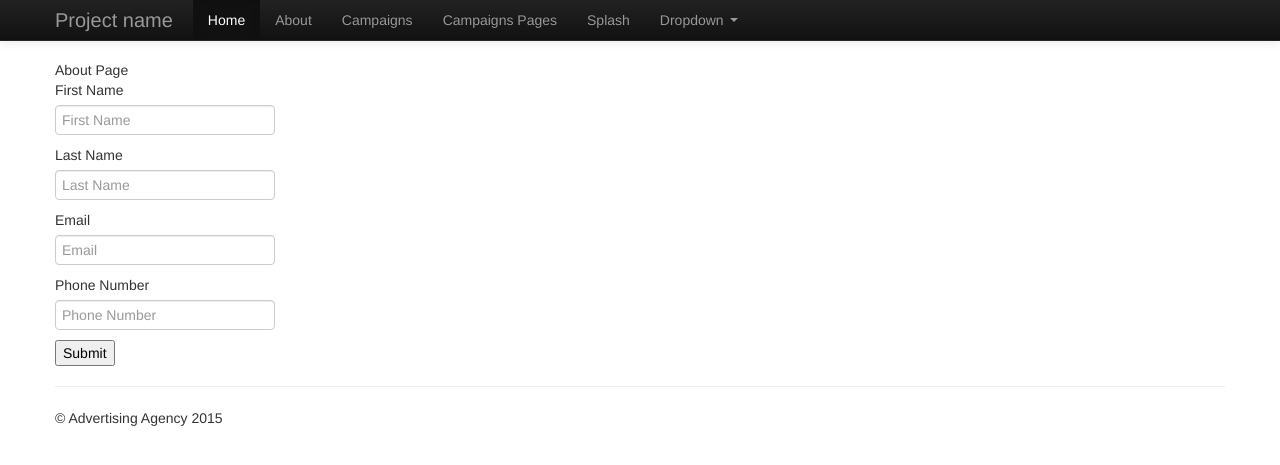
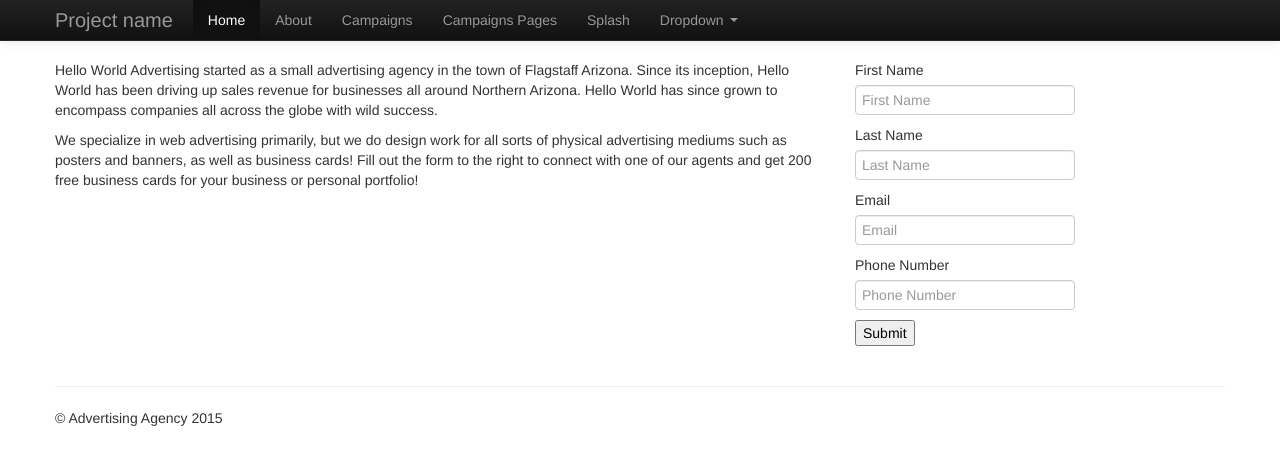
Before and after one commit to c1phr/cs399_agency, a Django app: page /about/ in a window 1280 px wide. Shown: the top 465 px of the page. Run offline with Django 3.2, Linux system fonts and the light colour scheme; some libraries are stand-ins or nearby versions.

Commit message:
Added some content to about page and adjusted the layout

```diff
--- a/agencyProject/agencyProject/templates/about.html
+++ b/agencyProject/agencyProject/templates/about.html
@@ -1,31 +1,29 @@
 {% extends "base.html" %}
-
-
-
 {% block title %}
 <title>About</title>
 {% endblock title %}
 
-{% block navbar %}
-<li class="active"><a href="#">About<span class="sr-only">(current)</span></a></li>
-
-<li><a href="{% url 'agencyProject.views.home' %}">Home</a></li>
-<li><a href="{% url 'agencyProject.views.campaigns' %}">Campaigns</a></li>
-<li><a href="{% url 'agencyProject.views.campaigns_pages' %}">Campaigns Pages</a></li>
-<li><a href="{% url 'agencyProject.views.splash' %}">Splash</a></li>
-{% endblock %}
-
 {% block content %}
-
-
-About Page
-
 {% load bootstrap3 %}
-
+<div class="row">
+    <div class="span8">
+        <p>
+            Hello World Advertising started as a small advertising agency in the town of Flagstaff Arizona.
+           Since its inception, Hello World has been driving up sales revenue for businesses all around Northern Arizona.
+            Hello World has since grown to encompass companies all across the globe with wild success.
+        </p>
+        <p>
+            We specialize in web advertising primarily, but we do design work for all sorts of physical advertising mediums
+            such as posters and banners, as well as business cards! Fill out the form to the right to connect with one of
+            our agents and get 200 free business cards for your business or personal portfolio!
+        </p>
+    </div>
+    <div class="span4">
         <form action="/" method="post">
             {% csrf_token %}
             {% bootstrap_form form  %}
             <input type="submit" value="Submit" />
         </form>
-
+    </div>
+</div>
 {% endblock %}
```
Lines whose indentation alone changed are shown as unchanged.
